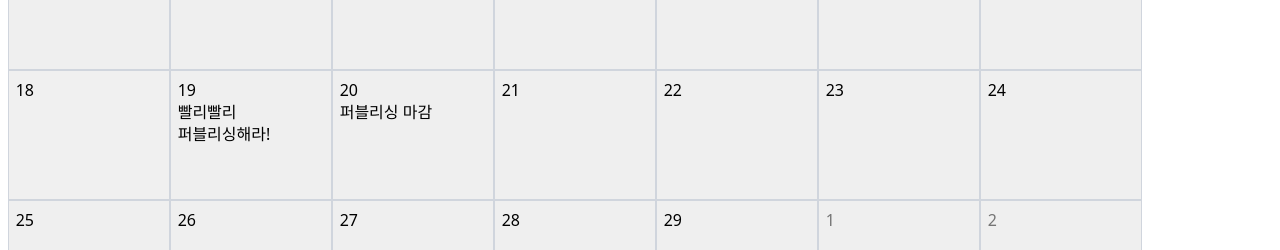
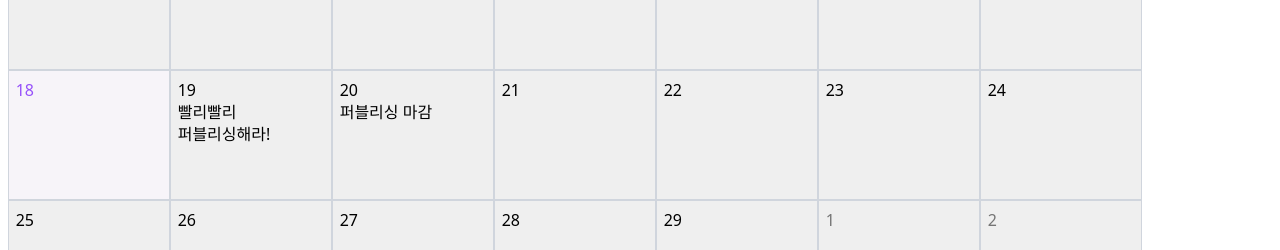
Before and after one commit to DSM-PICK/PICK2024_FRONT, a Next.js app: page /notice in a window 1280 px wide. Shown: the part 514-764 px from the top of the page. Built offline with nearby package versions, Linux system fonts and the light colour scheme.

Commit message:
chore : calendar 디자인 수정

```diff
--- a/src/app/components/common/calendar/style/style.css
+++ b/src/app/components/common/calendar/style/style.css
@@ -141,12 +141,14 @@
 }
 
 .react-calendar__tile--now {
-  background: #f0f0f0;
+  background: #f7f4f9;
+  color: #9650fa;
 }
 
 .react-calendar__tile--now:enabled:hover,
 .react-calendar__tile--now:enabled:focus {
-  background: #f0f0f0;
+  background: #f7f4f9;
+  color: #9650fa;
 }
 
 .react-calendar__tile--hasActive {
```
